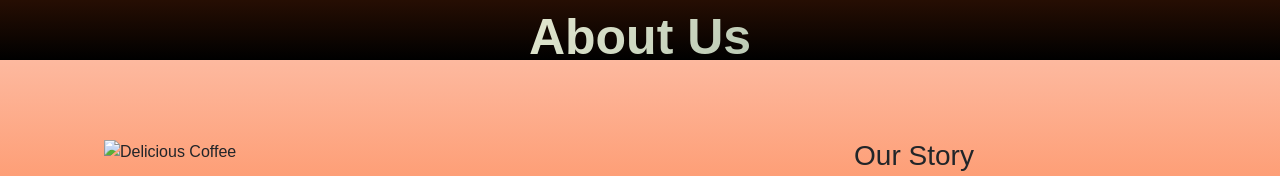
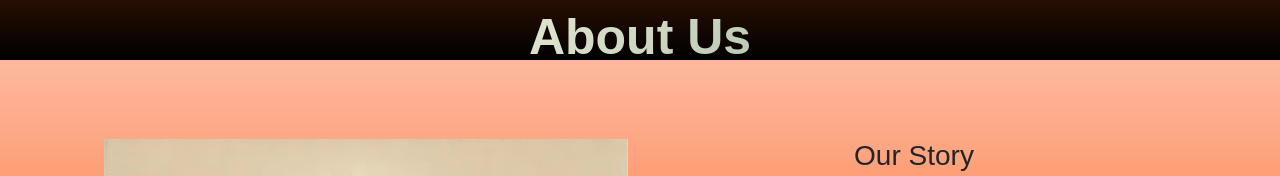
Before and after one commit to gbabu0/latiya, a plain HTML site: page index.html in a window 1280 px wide. Shown: the part 1540-1716 px from the top of the page. Drawn offline with nearby package versions, Linux system fonts and the light colour scheme; a script that the page names is missing.

Commit message:
index.html

```diff
--- a/index.html
+++ b/index.html
@@ -257,7 +257,7 @@
     <div class="container">
       <div class="row">
         <div class="col-md-6">
-          <img src="Media/Cafe Latin logo with a color of your choice.png" alt="Delicious Coffee" class="img-fluid">
+          <img src="Cafe Latin logo with a color of your choice.png" alt="Delicious Coffee" class="img-fluid">
         </div>
         <div class="col-md-6">
           <h3 class="text-center">Our Story</h3>
```
